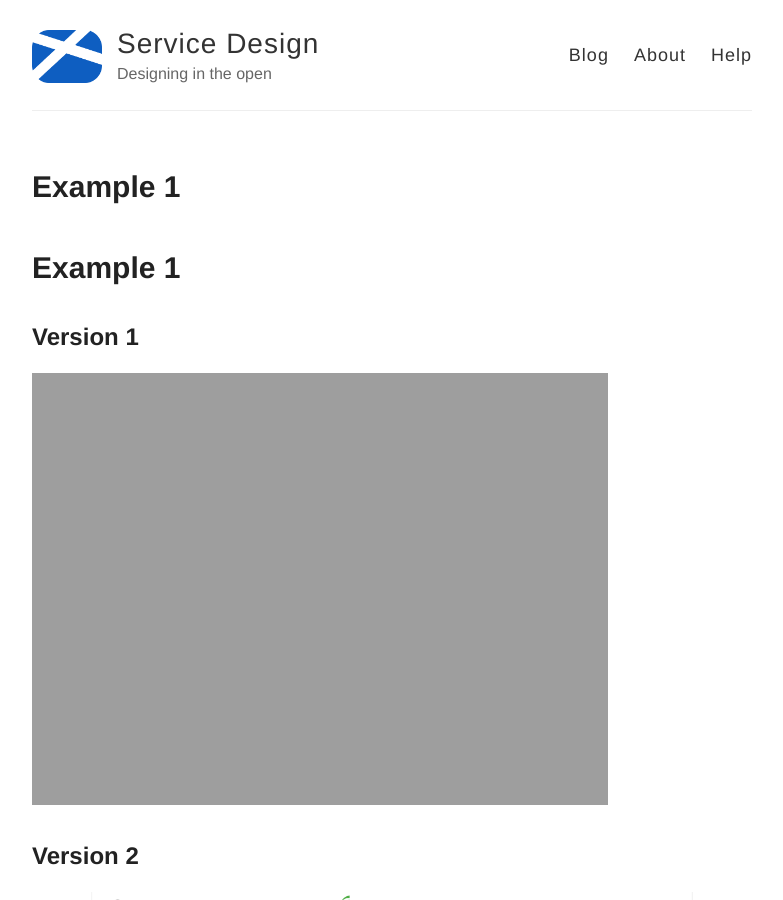
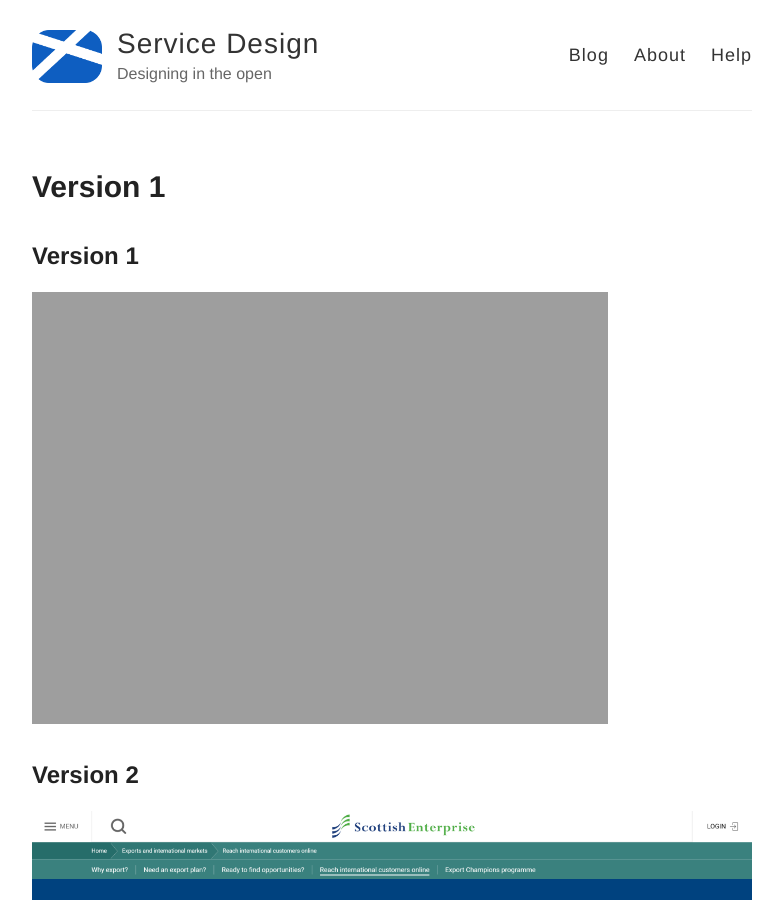
Before and after one commit to carl-watson/scotentSD.github.io, a Jekyll site: the page built from Example 1/ex1.md, in a window 1280 px wide and 900 px high. Shown: the whole window, without its empty margins (248-1031 px from the left). Built offline with Jekyll 4.4.1, drawn with Linux system fonts in a browser that asks for light colours; our own code applies the rules of GitHub Pages for plain Markdown files.

Commit message:
DO - Removed h1

```diff
--- a/Example 1/ex1.md
+++ b/Example 1/ex1.md
@@ -1,4 +1,4 @@
-# Example 1
+
 ## Version 1
 <img src="https://scotentsd.github.io/Example%201/Reach%20international%20customers%20online%20-%20original%20version.png" style="min-width: 80%" alt="Version 1">
 ## Version 2
```
